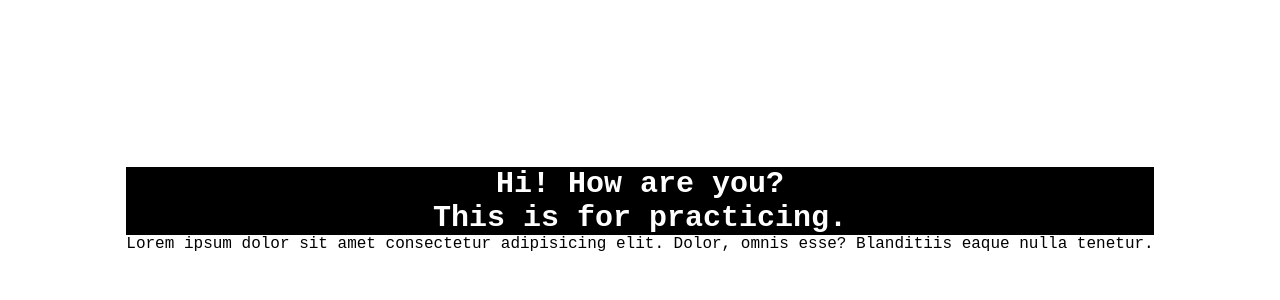
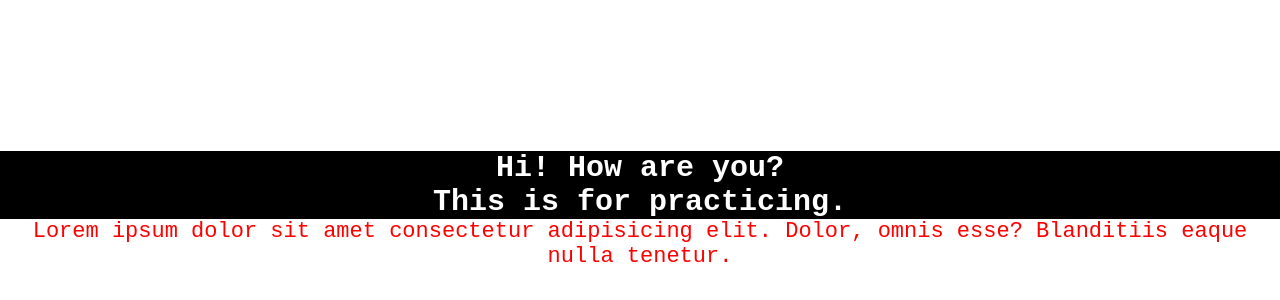
Before and after one commit to Mohammed-Faysal/Responsive-Design, a plain HTML site: page index.html in a window 1280 px wide. Shown: the part 190-490 px from the top of the page. Drawn offline with Linux system fonts and the light colour scheme.

Commit message:
modified

```diff
--- a/style.css
+++ b/style.css
@@ -21,3 +21,8 @@ h4{
     color: #fff;
     font-size: 30px;
 }
+
+p{
+    font-size: 22px;
+    color: red;
+}
```
